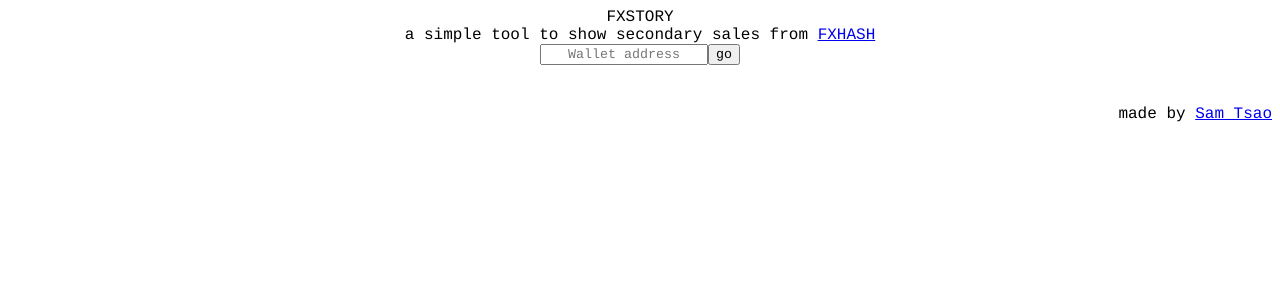
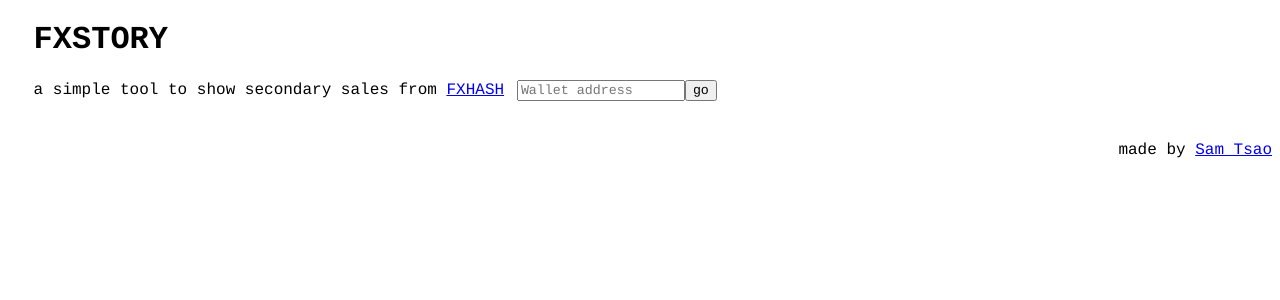
Before and after one commit to sam-tsao/fxstory, a Vue app: page / in a window 1280 px wide. Shown: the top 300 px of the page. Built offline with nearby package versions, Linux system fonts and the light colour scheme.

Commit message:
changed styling and UI abit

```diff
--- a/src/App.vue
+++ b/src/App.vue
@@ -1,6 +1,6 @@
 <template>
   <div id="app">
-    <div>FXSTORY</div>
+    <h1>FXSTORY</h1>
     <router-view/>
     <footer>
       made by <a href="https://twitter.com/sam___tsao" target="_blank">Sam Tsao </a>
@@ -13,7 +13,9 @@
   font-family: Courier, monospace;
   -webkit-font-smoothing: antialiased;
   -moz-osx-font-smoothing: grayscale;
-  text-align: center;
+}
+h1 {
+  padding: 0 2vw;
 }
 
 footer {
--- a/src/views/Home.vue
+++ b/src/views/Home.vue
@@ -1,19 +1,19 @@
 <template>
   <div class="home">
-    <div>
+    <div id="tagline">
       a simple tool to show secondary sales from
       <a href="https://www.fxhash.xyz/" target="_blank">FXHASH</a>
-    </div>
     <input v-model="userAddress" placeholder="Wallet address" />
     <button v-on:click="getObjktNames">go</button>
+    </div>
     <table v-if="addressEntered && objktIds.length > 0">
       <tr>
-        <td>Token name</td>
-        <td>Buyer</td>
-        <td>Seller</td>
-        <td>Sold for</td>
-        <td>Royalties Received</td>
-        <td>Timestamp</td>
+        <td><h3>Token name</h3></td>
+        <td><h3>Buyer</h3></td>
+        <td><h3>Seller</h3></td>
+        <td><h3>Sold for</h3></td>
+        <td><h3>Royalties<br>Received</h3></td>
+        <td><h3>Timestamp</h3></td>
       </tr>
       <tr v-for="(obj, i) in objktNames" :key="i">
         <td>
@@ -154,6 +154,15 @@ export default {
 
 <style>
 td {
-  padding: 0 20px;
+  padding-right: 2vw;
+}
+table {
+  padding: 3vh 2vw;
+}
+#tagline {
+  padding: 0 2vw;
+}
+input {
+  margin-left: 1vw;
 }
 </style>
```
